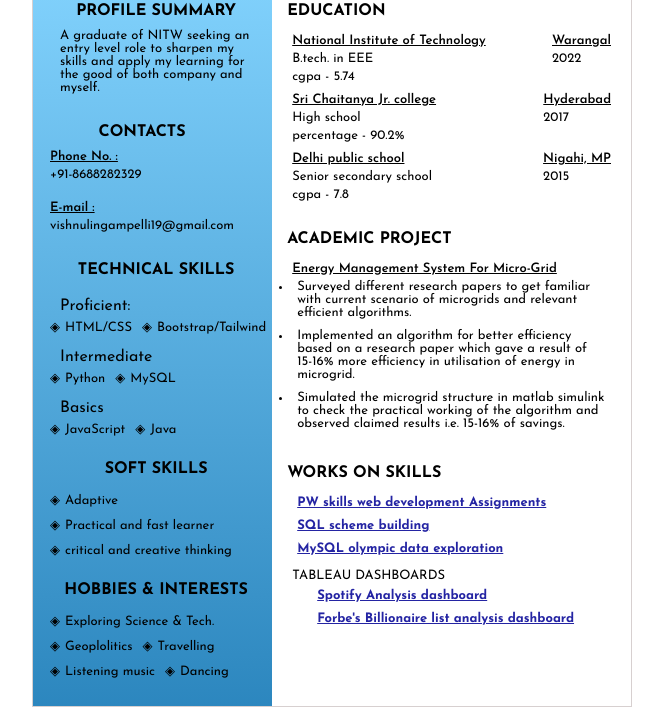
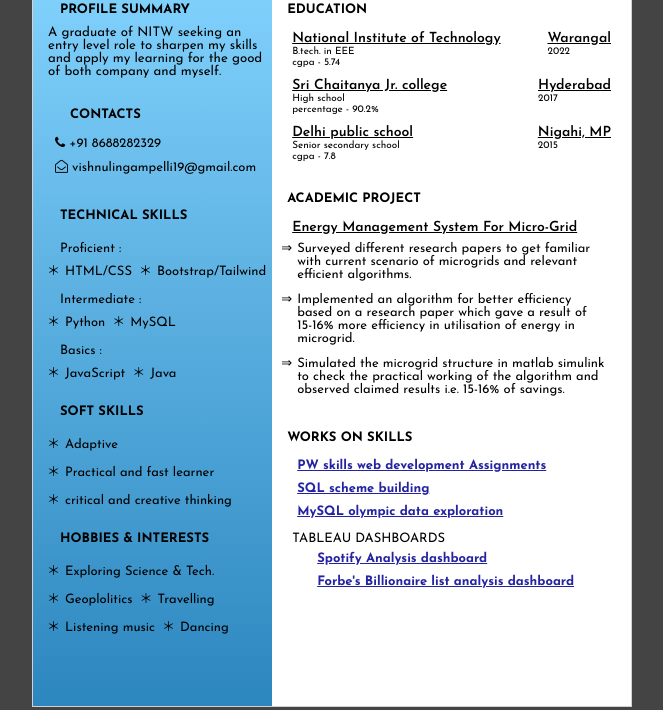
Before and after one commit to Vishnu-code19/PW-skills-Assignments, a plain HTML site: page RESUME project/index.html in a window 1280 px wide. Shown: the part 96-806 px from the top of the page, without its empty margins (308-971 px from the left). Drawn offline with Linux system fonts and the light colour scheme.

Commit message:
Minor changes to resume project

```diff
--- a/RESUME project/index.html
+++ b/RESUME project/index.html
@@ -37,29 +37,31 @@
         <div class="left-section">
             <div class="about-me">
                 <h2>Profile summary </h2>
-                <h4 style="padding: 0 20px;">A graduate of NITW seeking an entry level role to sharpen my skills and apply my learning for the good of both company and myself. </h4>
+                <h5 style="padding: 0 8px;">A graduate of NITW seeking an entry level role to sharpen my skills and apply my learning for the good of both company and myself. </h5>
             </div>
             <div class="contacts">
-                <div>
-                    <h2>Contacts</h2>
-                    <h3>Phone No. :</h3>
-                    <h4>+91-8688282329</h4>
-                </div>
-                <div>
-                    <h3>E-mail :</h3>
-                    <h4>vishnulingampelli19@gmail.com</h4>
-                </div>
+                <ul>
+                <h2>Contacts</h2>
+					<li>
+						<span class="icon"><i class="fa fa-phone"></i></span>
+						<span class="text">+91 8688282329</span>
+					</li>
+					<li>
+						<span class="icon"><i class="fa fa-envelope-open-o"></i></span>
+						<span class="text">vishnulingampelli19@gmail.com</span>
+					</li>
+                </ul>
             </div>
             <div class="skills-hobbies">
                 <h2>Technical skills</h2>
                 <ul>
-                    <p>Proficient:</p>
+                    <p>Proficient :</p>
                     <li>HTML/CSS</li>
                     <li>Bootstrap/Tailwind</li>
-                    <p>Intermediate</p>
+                    <p>Intermediate :</p>
                     <li>Python</li>
                     <li>MySQL</li>
-                    <p>Basics</p>
+                    <p>Basics :</p>
                     <li>JavaScript</li>
                     <li>Java</li>
                 </ul>
@@ -122,7 +124,7 @@
             <div class="sub-section acadproj">
                 <h2>Academic Project</h2>
                 <div id="grid-project">
-                    <div class="education-right">
+                    <div>
                         <h3>Energy Management System For Micro-Grid</h3>
                         <ul>
                             <li>Surveyed different research papers to get familiar with current scenario of microgrids and relevant efficient algorithms.</li>
--- a/RESUME project/style.css
+++ b/RESUME project/style.css
@@ -4,10 +4,9 @@
     box-sizing: border-box;
     border: none;
     color: black;
-    /* text-decoration: none; */
     font-family: Josefin Sans, sans-serif;
     font-weight: 400;
-    font-size: medium;
+    list-style-type:none ;
 
 }
 body{
@@ -17,6 +16,7 @@ body{
     justify-content: center;
     align-items: center;
     overflow: scroll;
+    background-color: rgb(69, 68, 68);
 }
 /* main section starts here! */
 .main{
@@ -27,6 +27,7 @@ body{
     display: grid;
     grid-template-columns: 4fr 6fr;
     grid-template-rows: 1fr 9fr ;
+    background-color: #fff;
 }
 
 /* header */
@@ -91,18 +92,17 @@ body{
 /* Mid section */
 h2{
     padding-bottom: 10px;
+    font-size: small;
     font-weight: 700;
     text-transform: uppercase;
 }
 h3{
-    font-size: small;
+    font-size: 14px;
     font-weight: 600;
     text-decoration:underline;
-    /* padding-bottom: 5px; */
 }
 h4{
-    font-size: 13px;
-    padding-top: 5px;
+    font-size: 10px;
 }
 
 .sub-section{
@@ -123,7 +123,7 @@ h4{
     padding-top: 15px;
 }
 .left-section div h2{
-    text-align: center;
+    padding-left: 20px;
 }
 .left-section .contacts{
     display: flex;
@@ -137,10 +137,13 @@ h4{
     display: flex;
     flex-wrap: wrap;
     column-gap: 15px;
-    list-style-type: '◈';
+}
+.skills-hobbies ul li{
+    list-style-type: '＊';
 }
 .skills-hobbies ul p{
     padding-right: 100px;
+    font-size: small;
     padding-top: 10px;
 }
 .skills-hobbies ul p:not(:first-of-type){
@@ -156,6 +159,9 @@ h4{
     grid-column: 2/3;
     grid-row: 2/3;
     padding: 15px;
+}
+#grid-project ul li{
+    list-style-type: '⇒';
 }
 
 #graduation, #hsc, #ssc, #grid-project{
```
